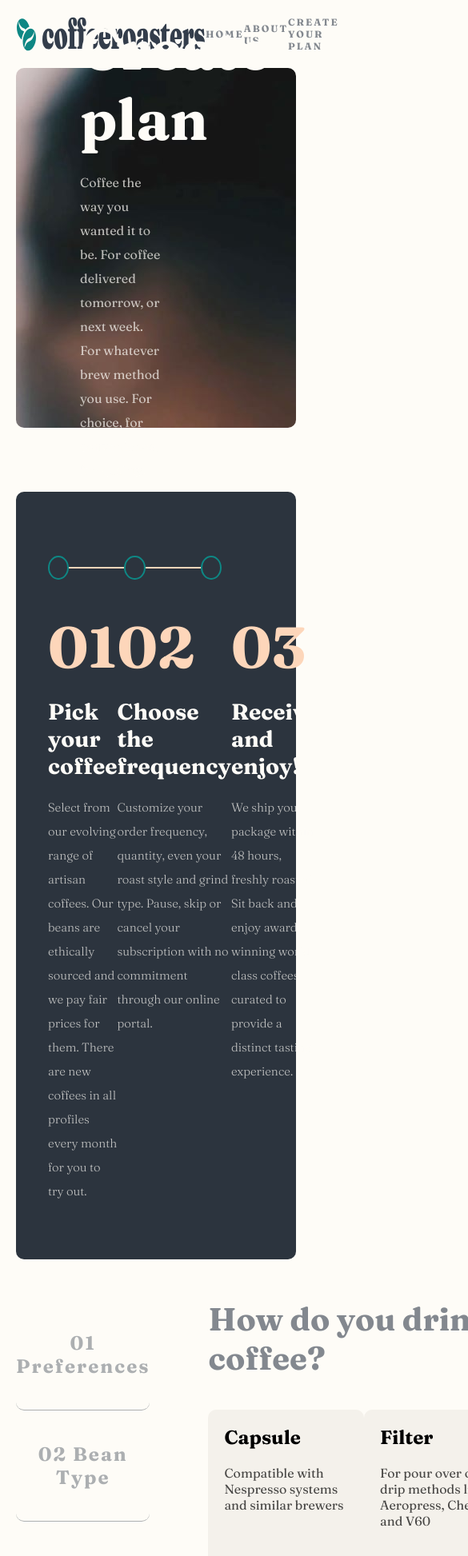
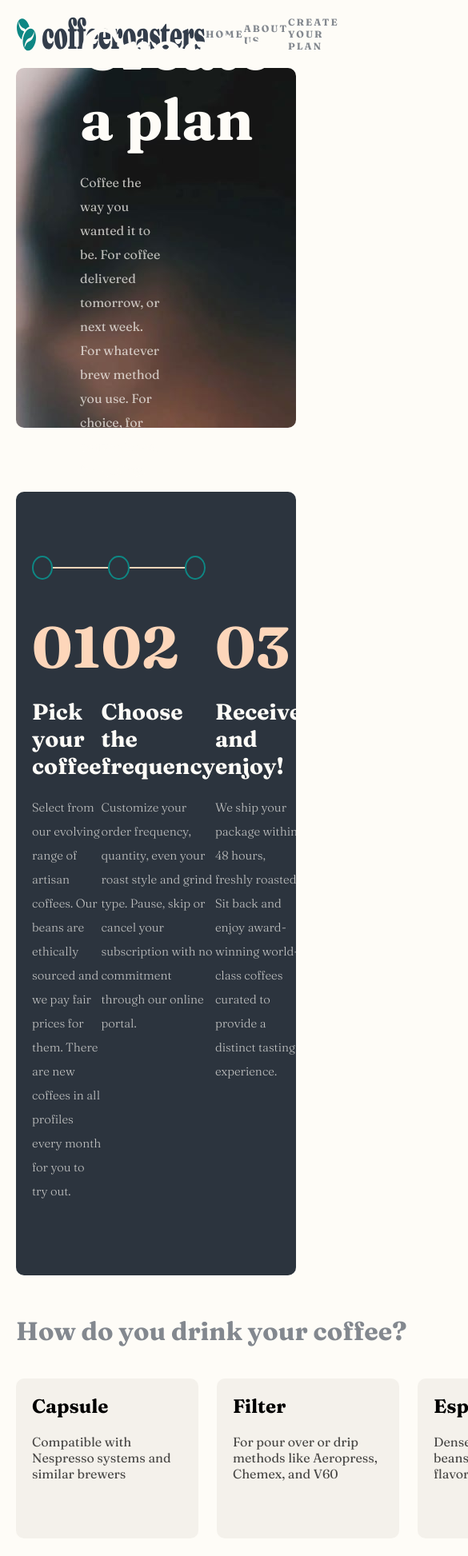
Before and after one commit to vinuman/Coffeeroasters-subscription-site, a React (Create React App) app: page /create-plan in a window 390 px wide. Shown: the top 1946 px of the page at 80% size, 585 px wide, since content can reach past the window. Built offline with nearby package versions, Linux system fonts and the light colour scheme.

Commit message:
createTablet

```diff
--- a/src/Create.js
+++ b/src/Create.js
@@ -64,7 +64,7 @@ const Create = () => {
   return (
     <>
       <section className="create-plan">
-        <h1>Create plan</h1>
+        <h1>Create a plan</h1>
         <p>
           Coffee the way you wanted it to be. For coffee delivered tomorrow, or
           next week. For whatever brew method you use. For choice, for
@@ -78,11 +78,9 @@ const Create = () => {
           width: "100%",
           marginLeft: "0",
           borderRadius: "1rem",
-          paddingTop: "2rem",
-          paddingLeft: "4rem",
           marginTop: "8rem",
         }}
-        className="how-it-works"
+        className="how-it-works work1"
       >
         <div className="directions">
           <div className="circle"></div>
--- a/src/index.css
+++ b/src/index.css
@@ -501,6 +501,7 @@ main > img {
   padding: 4rem;
   border-radius: 1rem;
   margin-bottom: 2rem;
+  position: relative;
 }
 
 .order-summary > h3 {
@@ -799,6 +800,7 @@ footer > nav > img {
   .how-it-works {
     margin-top: 40rem;
     margin-left: 1rem;
+    padding-left: 0;
   }
 
   .how-cards-container {
@@ -895,4 +897,24 @@ footer > nav > img {
   .location-card > address {
     font-size: 1.5rem;
   }
+
+  .work1 {
+    padding: 2rem;
+  }
+
+  .coffee-selection-left {
+    display: none;
+  }
+
+  .accordion {
+    width: 100%;
+  }
+
+  .accordion > .top > p {
+    font-size: 3.2rem;
+  }
+
+  #plan-btn {
+    width: 70%;
+  }
 }
```
